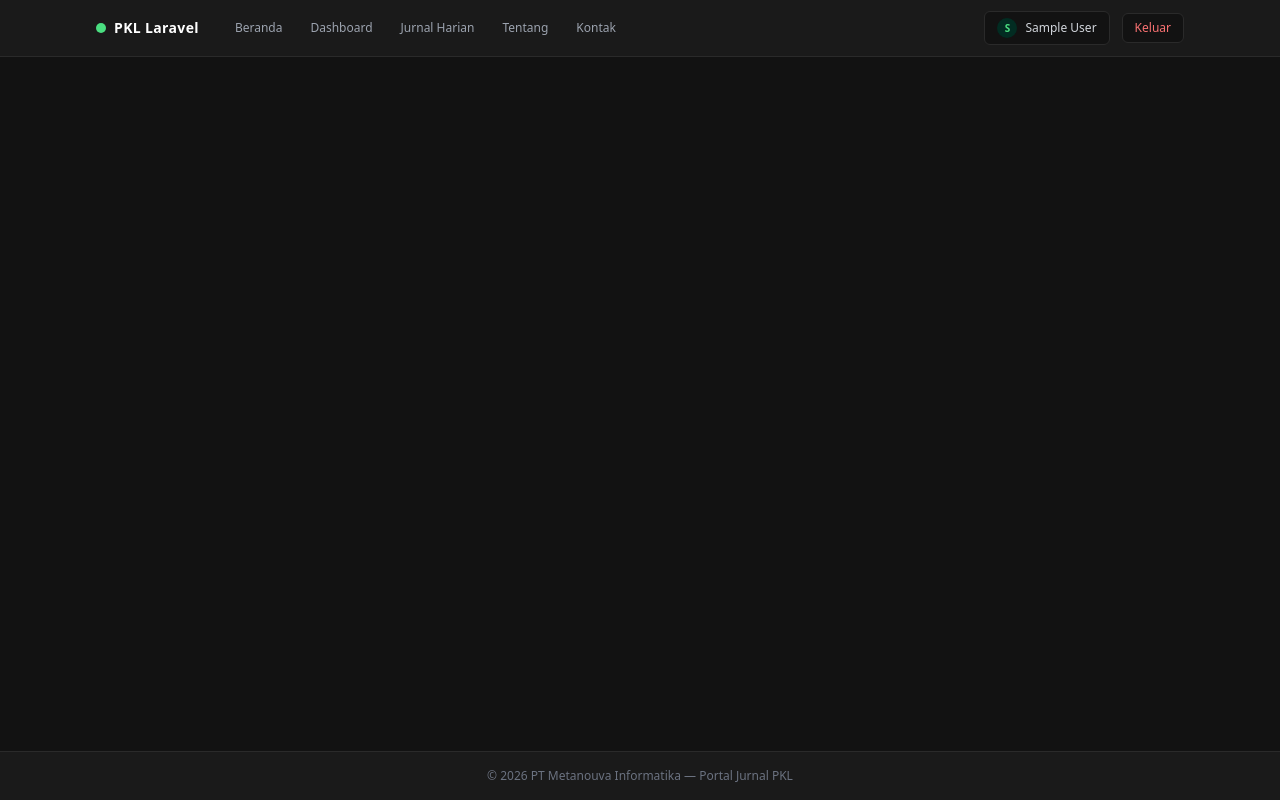
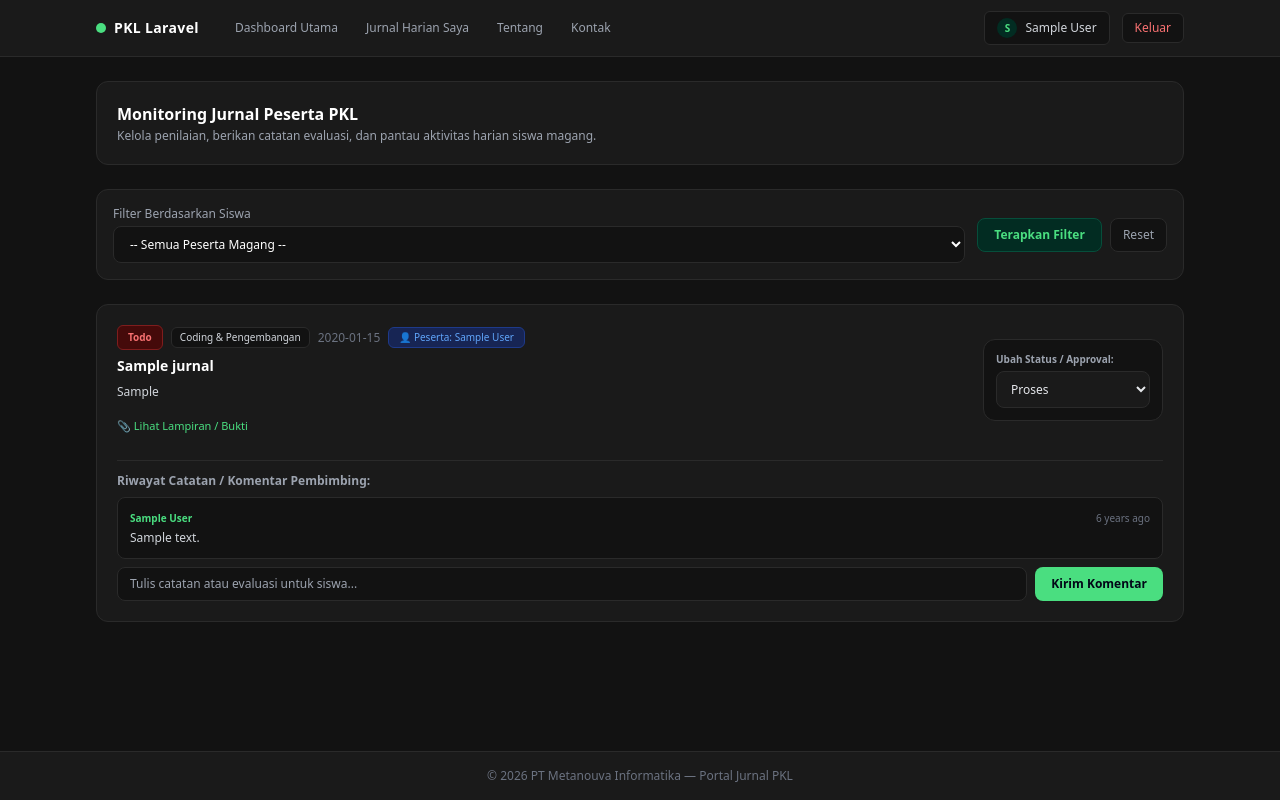
Before and after one commit to rusit591-byte/pkl-laravel-dark, a Laravel app: page /pembimbing/jurnals in a window 1280 px wide. Run offline with Laravel 12, Linux system fonts and the light colour scheme; a user stored in the database is signed in; data comes from the database, SQL or seed files in the repository; tables that the repository leaves empty hold one stand-in row (values such as "Sample post"); some libraries are stand-ins or nearby versions.

Commit message:
fix: resolve mentor view layout and integrate status approval workflow

```diff
--- a/app/Http/Controllers/PembimbingController.php
+++ b/app/Http/Controllers/PembimbingController.php
@@ -12,26 +12,25 @@ class PembimbingController extends Controller
 {
     public function index(Request $request)
     {
+        // Ambil semua jurnal beserta relasinya
         $query = Jurnal::with(['user', 'kategori', 'komentars.user']);
 
-        // Filter berdasarkan peserta jika dipilih
+        // Filter jika pembimbing memilih siswa tertentu
         if ($request->filled('user_id')) {
             $query->where('user_id', $request->user_id);
         }
 
-        $jurnals = $query->latest('tanggal')->paginate(5)->withQueryString();
+        $jurnals = $query->latest('tanggal')->paginate(10)->withQueryString();
 
-        // Ambil data user yang memiliki role peserta
-        $pesertas = User::where('role', 'peserta')->get();
+        // Ambil data peserta (gunakan pengaman jika kolom role berbeda)
+        $pesertas = User::where('role', 'peserta')->orWhere('role', 'siswa')->get();
 
         return view('pembimbing.jurnals.index', compact('jurnals', 'pesertas'));
     }
 
     public function storeKomentar(Request $request, Jurnal $jurnal)
     {
-        $request->validate([
-            'isi' => 'required|string',
-        ]);
+        $request->validate(['isi' => 'required|string']);
 
         Komentar::create([
             'jurnal_id' => $jurnal->id,
@@ -44,13 +43,9 @@ class PembimbingController extends Controller
 
     public function updateStatus(Request $request, Jurnal $jurnal)
     {
-        $request->validate([
-            'status' => 'required|string',
-        ]);
+        $request->validate(['status' => 'required|string']);
 
-        $jurnal->update([
-            'status' => $request->status,
-        ]);
+        $jurnal->update(['status' => $request->status]);
 
         return back()->with('success', 'Status jurnal berhasil diperbarui.');
     }
--- a/resources/views/layouts/app.blade.php
+++ b/resources/views/layouts/app.blade.php
@@ -39,24 +39,19 @@
                     </a>
 
                     <div class="hidden md:flex items-center gap-1 text-xs">
-                        <!-- Beranda (Sekarang bisa diklik) -->
-                        <a href="{{ route('home') }}" class="px-3 py-1.5 rounded-md transition {{ request()->routeIs('home') ? 'bg-appBg text-accentGreen font-semibold border border-borderSubtle' : 'text-gray-400 hover:text-white' }}">
-                            Beranda
+    <!-- Tombol Utama diarahkan ke Dashboard -->
+    <a href="{{ route('dashboard') }}" class="px-3 py-1.5 rounded-md transition {{ request()->routeIs('dashboard*') || request()->routeIs('home') ? 'bg-appBg text-accentGreen font-semibold border border-borderSubtle' : 'text-gray-400 hover:text-white' }}">
+        Dashboard Utama
     </a>
 
     @auth
-                            <!-- Dashboard (Ditambahkan agar bisa diakses dari navbar) -->
-                            <a href="{{ route('dashboard') }}" class="px-3 py-1.5 rounded-md transition {{ request()->routeIs('dashboard') ? 'bg-appBg text-accentGreen font-semibold border border-borderSubtle' : 'text-gray-400 hover:text-white' }}">
-                                Dashboard
-                            </a>
-
         @if(Auth::user()->role === 'pembimbing')
             <a href="{{ route('pembimbing.jurnals') }}" class="px-3 py-1.5 rounded-md transition {{ request()->routeIs('pembimbing.jurnals*') ? 'bg-appBg text-accentGreen font-semibold border border-borderSubtle' : 'text-gray-400 hover:text-white' }}">
-                                    Monitoring Jurnal
+                Monitoring Jurnal Siswa
             </a>
         @else
             <a href="{{ route('jurnals.index') }}" class="px-3 py-1.5 rounded-md transition {{ request()->routeIs('jurnals*') ? 'bg-appBg text-accentGreen font-semibold border border-borderSubtle' : 'text-gray-400 hover:text-white' }}">
-                                    Jurnal Harian
+                Jurnal Harian Saya
             </a>
         @endif
     @endauth
--- a/resources/views/pembimbing/jurnals/index.blade.php
+++ b/resources/views/pembimbing/jurnals/index.blade.php
@@ -1,27 +1,32 @@
-<x-app-layout>
-    <x-slot name="header">
-        <h2 class="font-semibold text-xl text-white leading-tight">
-            {{ __('Monitoring & Penilaian Jurnal Peserta PKL') }}
-        </h2>
-    </x-slot>
+@extends('layouts.app')
 
-    <div class="py-12 bg-darkBase min-h-screen text-gray-200">
-        <div class="max-w-7xl mx-auto sm:px-6 lg:px-8 space-y-6">
+@section('title', 'Monitoring Jurnal Peserta PKL')
+
+@section('content')
+<div class="space-y-6">
+
+    <!-- Header Halaman -->
+    <div class="bg-cardSurface border border-borderSubtle rounded-xl p-5 flex flex-col sm:flex-row items-start sm:items-center justify-between gap-4">
+        <div>
+            <h1 class="text-base font-bold text-white">Monitoring Jurnal Peserta PKL</h1>
+            <p class="text-xs text-gray-400 mt-0.5">Kelola penilaian, berikan catatan evaluasi, dan pantau aktivitas harian siswa magang.</p>
+        </div>
+    </div>
 
     <!-- Notifikasi Sukses -->
     @if(session('success'))
-                <div class="bg-green-900/50 border border-green-500 text-green-300 px-4 py-3 rounded-lg text-sm">
+        <div class="bg-emerald-950/60 border border-emerald-500/50 text-emerald-300 px-4 py-3 rounded-xl text-xs">
             {{ session('success') }}
         </div>
     @endif
 
-            <!-- Filter Berdasarkan Peserta -->
-            <div class="bg-darkSurface border border-darkBorder p-4 rounded-lg shadow-sm">
-                <form method="GET" action="{{ route('pembimbing.jurnals') }}" class="flex flex-wrap items-center gap-4">
-                    <div class="flex-1 min-w-[200px]">
-                        <label class="block text-xs font-medium text-gray-400 mb-1">Filter Siswa / Peserta</label>
-                        <select name="user_id" class="w-full bg-darkBase border border-darkBorder rounded text-sm text-gray-200 p-2 focus:border-accentGreen">
-                            <option value="">-- Semua Peserta --</option>
+    <!-- Form Filter Berdasarkan Peserta -->
+    <div class="bg-cardSurface border border-borderSubtle rounded-xl p-4">
+        <form method="GET" action="{{ route('pembimbing.jurnals') }}" class="flex flex-wrap items-center gap-3">
+            <div class="flex-1 min-w-[240px]">
+                <label class="block text-xs font-medium text-gray-400 mb-1">Filter Berdasarkan Siswa</label>
+                <select name="user_id" class="w-full bg-appBg border border-borderSubtle rounded-lg px-3 py-2 text-xs text-white focus:outline-none focus:border-accentGreen">
+                    <option value="">-- Semua Peserta Magang --</option>
                     @foreach($pesertas as $peserta)
                         <option value="{{ $peserta->id }}" {{ request('user_id') == $peserta->id ? 'selected' : '' }}>
                             {{ $peserta->name }}
@@ -29,101 +34,111 @@
                     @endforeach
                 </select>
             </div>
-                    <div class="flex items-end gap-2 mt-5">
-                        <button type="submit" class="px-4 py-2 bg-accentGreen text-slate-950 text-xs font-bold rounded hover:bg-green-400 transition">
-                            Filter
+            <div class="flex items-end gap-2 mt-5 sm:mt-0">
+                <button type="submit" class="bg-emerald-950 border border-emerald-900 text-accentGreen hover:bg-emerald-900 text-xs font-semibold px-4 py-2 rounded-lg transition">
+                    Terapkan Filter
                 </button>
-                        <a href="{{ route('pembimbing.jurnals') }}" class="px-4 py-2 bg-darkBase border border-darkBorder text-gray-300 text-xs rounded hover:bg-darkBorder transition">
+                <a href="{{ route('pembimbing.jurnals') }}" class="px-3 py-2 bg-appBg border border-borderSubtle text-gray-400 hover:text-white text-xs rounded-lg transition" title="Reset Filter">
                     Reset
                 </a>
             </div>
         </form>
     </div>
 
-            <!-- Tabel Daftar Jurnal Peserta -->
-            <div class="bg-darkSurface border border-darkBorder overflow-hidden shadow-sm sm:rounded-lg p-6">
-                <h3 class="text-lg font-medium text-white mb-4">Daftar Jurnal Terhubung dengan Peserta</h3>
-
-                @if($jurnals->isEmpty())
-                    <p class="text-gray-400 text-sm">Belum ada catatan jurnal dari peserta yang sesuai.</p>
-                @else
-                    <div class="overflow-x-auto">
-                        <table class="w-full text-left text-sm text-gray-300 border-collapse">
-                            <thead>
-                                <tr class="border-b border-darkBorder text-gray-400">
-                                    <th class="py-3 px-4">Tanggal</th>
-                                    <th class="py-3 px-4">Nama Peserta</th>
-                                    <th class="py-3 px-4">Kegiatan / Deskripsi</th>
-                                    <th class="py-3 px-4">Status & Approval</th>
-                                    <th class="py-3 px-4">Aksi Penilaian & Komentar</th>
-                                </tr>
-                            </thead>
-                            <tbody class="divide-y divide-darkBorder">
-                                @foreach($jurnals as $jurnal)
-                                    <tr class="hover:bg-darkBorder/30 align-top">
-                                        <td class="py-3 px-4 whitespace-nowrap">{{ $jurnal->tanggal }}</td>
-                                        <td class="py-3 px-4 font-medium text-white">{{ $jurnal->user->name ?? 'Peserta' }}</td>
-                                        <td class="py-3 px-4">
-                                            <div class="font-semibold text-white">{{ $jurnal->judul }}</div>
-                                            <div class="text-xs text-gray-400 mt-1">{{ $jurnal->deskripsi }}</div>
-                                            <span class="inline-block mt-2 px-2 py-0.5 bg-darkBase border border-darkBorder rounded text-[10px] text-gray-300">
-                                                Kategori: {{ $jurnal->kategori->nama ?? 'Umum' }}
-                                            </span>
-                                        </td>
-                                        <td class="py-3 px-4 whitespace-nowrap">
+    <!-- Daftar Jurnal Peserta -->
+    <div class="space-y-4">
+        @forelse($jurnals as $jurnal)
+            <div class="bg-cardSurface border border-borderSubtle rounded-xl p-5 flex flex-col justify-between gap-4">
+                <div class="flex flex-col md:flex-row justify-between items-start md:items-center gap-4">
+                    <div class="space-y-1.5 flex-1">
+                        <div class="flex items-center gap-2 flex-wrap">
                             <!-- Badge Status -->
-                                            <span class="inline-block mb-2 px-2.5 py-1 rounded text-xs font-semibold
-                                                {{ $jurnal->status == 'selesai' ? 'bg-green-900 text-green-300' : ($jurnal->status == 'revisi' ? 'bg-yellow-900 text-yellow-300' : 'bg-blue-900 text-blue-300') }}">
+                            <span class="text-[10px] font-bold px-2.5 py-1 rounded-md {{ strtolower($jurnal->status) == 'selesai' ? 'bg-emerald-950 text-accentGreen border border-emerald-900' : (strtolower($jurnal->status) == 'proses' ? 'bg-amber-950 text-amber-400 border border-amber-900' : 'bg-red-950 text-red-400 border border-red-900') }}">
                                 {{ ucfirst($jurnal->status) }}
                             </span>
 
-                                            <!-- Form Ubah Status / Approve -->
-                                            <form action="{{ route('pembimbing.status.update', $jurnal->id) }}" method="POST" class="space-y-1">
-                                                @csrf
-                                                @method('PATCH')
-                                                <select name="status" onchange="this.form.submit()" class="text-xs bg-darkBase border border-darkBorder rounded p-1 text-gray-200 focus:border-accentGreen">
-                                                    <option value="proses" {{ $jurnal->status == 'proses' ? 'selected' : '' }}>Proses</option>
-                                                    <option value="selesai" {{ $jurnal->status == 'selesai' ? 'selected' : '' }}>Approve (Selesai)</option>
-                                                    <option value="revisi" {{ $jurnal->status == 'revisi' ? 'selected' : '' }}>Minta Revisi</option>
-                                                </select>
-                                            </form>
-                                        </td>
-                                        <td class="py-3 px-4">
-                                            <!-- Form Kirim Komentar Pembimbing -->
-                                            <form action="{{ route('pembimbing.komentar', $jurnal->id) }}" method="POST" class="space-y-2">
-                                                @csrf
-                                                <textarea name="isi" rows="2" placeholder="Tulis catatan atau evaluasi..." class="w-full text-xs bg-darkBase border border-darkBorder rounded p-2 text-gray-200 focus:outline-none focus:border-accentGreen" required></textarea>
-                                                <button type="submit" class="px-3 py-1 bg-accentGreen text-slate-950 text-xs font-bold rounded hover:bg-green-400 transition">
-                                                    Kirim Komentar
-                                                </button>
-                                            </form>
+                            <!-- Badge Kategori -->
+                            @if($jurnal->kategori)
+                                <span class="text-[10px] bg-appBg border border-borderSubtle text-gray-300 px-2 py-0.5 rounded-md">
+                                    {{ $jurnal->kategori->nama }}
+                                </span>
+                            @endif
 
-                                            <!-- Daftar Komentar / Evaluasi Sebelumnya -->
-                                            @if($jurnal->komentars && $jurnal->komentars->count() > 0)
-                                                <div class="mt-3 pt-2 border-t border-darkBorder space-y-1">
-                                                    <span class="text-xs font-semibold text-gray-400">Riwayat Catatan Pembimbing:</span>
-                                                    @foreach($jurnal->komentars as $komentar)
-                                                        <div class="text-xs bg-darkBase p-2 rounded border border-darkBorder/50 text-gray-300">
-                                                            <p>{{ $komentar->isi }}</p>
-                                                            <span class="text-[10px] text-gray-500">{{ $komentar->created_at->diffForHumans() }} oleh {{ $komentar->user->name ?? 'Pembimbing' }}</span>
-                                                        </div>
-                                                    @endforeach
-                                                </div>
+                            <span class="text-xs text-gray-500">{{ $jurnal->tanggal }}</span>
+
+                            <!-- Nama Peserta -->
+                            @if(isset($jurnal->user))
+                                <span class="text-[10px] bg-blue-950 text-blue-400 border border-blue-900 px-2.5 py-0.5 rounded-md font-medium">
+                                    👤 Peserta: {{ $jurnal->user->name }}
+                                </span>
                             @endif
-                                        </td>
-                                    </tr>
-                                @endforeach
-                            </tbody>
-                        </table>
                         </div>
 
-                    <!-- Paginasi -->
-                    <div class="mt-4">
-                        {{ $jurnals->links() }}
+                        <h2 class="text-sm font-bold text-white">{{ $jurnal->judul }}</h2>
+                        <p class="text-xs text-gray-300 leading-relaxed">{{ $jurnal->deskripsi }}</p>
+
+                        <!-- Lampiran Link -->
+                        @if($jurnal->lampiran)
+                            <div class="pt-1">
+                                <a href="{{ asset('storage/' . $jurnal->lampiran) }}" target="_blank" class="text-[11px] text-accentGreen hover:underline inline-flex items-center gap-1">
+                                    📎 Lihat Lampiran / Bukti
+                                </a>
                             </div>
                         @endif
                     </div>
 
+                    <!-- Form Ubah Status / Approval Langsung oleh Pembimbing -->
+                    <div class="self-end md:self-center bg-appBg border border-borderSubtle p-3 rounded-xl min-w-[180px]">
+                        <label class="block text-[10px] font-semibold text-gray-400 mb-1">Ubah Status / Approval:</label>
+                        <form action="{{ route('pembimbing.status.update', $jurnal->id) }}" method="POST">
+                            @csrf
+                            @method('PATCH')
+                            <select name="status" onchange="this.form.submit()" class="w-full text-xs bg-cardSurface border border-borderSubtle rounded-lg px-2.5 py-2 text-gray-200 focus:border-accentGreen focus:outline-none cursor-pointer">
+                                <option value="proses" {{ strtolower($jurnal->status) == 'proses' ? 'selected' : '' }}>Proses</option>
+                                <option value="selesai" {{ strtolower($jurnal->status) == 'selesai' ? 'selected' : '' }}>Approve (Selesai)</option>
+                                <option value="revisi" {{ strtolower($jurnal->status) == 'revisi' ? 'selected' : '' }}>Minta Revisi</option>
+                            </select>
+                        </form>
                     </div>
                 </div>
-</x-app-layout>
+
+                <!-- Bagian Komentar / Catatan Pembimbing -->
+                <div class="mt-2 pt-3 border-t border-borderSubtle space-y-2">
+                    <h3 class="text-xs font-semibold text-gray-400">Riwayat Catatan / Komentar Pembimbing:</h3>
+                    @forelse($jurnal->komentars as $komentar)
+                        <div class="bg-appBg border border-borderSubtle p-3 rounded-lg text-xs space-y-1">
+                            <div class="flex justify-between text-[10px] text-gray-500">
+                                <span class="font-bold text-accentGreen">{{ $komentar->user->name ?? 'Pembimbing' }}</span>
+                                <span>{{ $komentar->created_at->diffForHumans() }}</span>
+                            </div>
+                            <p class="text-gray-300">{{ $komentar->isi }}</p>
+                        </div>
+                    @empty
+                        <p class="text-[11px] text-gray-500 italic">Belum ada catatan dari pembimbing.</p>
+                    @endforelse
+
+                    <!-- Form Input Komentar Pembimbing -->
+                    <form action="{{ route('pembimbing.komentar', $jurnal->id) }}" method="POST" class="mt-2 flex gap-2">
+                        @csrf
+                        <input type="text" name="isi" placeholder="Tulis catatan atau evaluasi untuk siswa..." class="flex-1 bg-appBg border border-borderSubtle rounded-lg px-3 py-2 text-xs text-white focus:outline-none focus:border-accentGreen" required>
+                        <button type="submit" class="bg-accentGreen hover:bg-green-400 text-slate-950 font-bold px-4 py-2 rounded-lg text-xs transition shadow-sm">
+                            Kirim Komentar
+                        </button>
+                    </form>
+                </div>
+
+            </div>
+        @empty
+            <div class="bg-cardSurface border border-borderSubtle rounded-xl p-8 text-center text-gray-500 text-xs">
+                Belum ada catatan jurnal harian dari peserta magang yang ditemukan.
+            </div>
+        @endforelse
+    </div>
+
+    <!-- Pagination links -->
+    <div class="pt-2">
+        {{ $jurnals->links() }}
+    </div>
+
+</div>
+@endsection
--- a/routes/web.php
+++ b/routes/web.php
@@ -1,42 +1,39 @@
 <?php
 
 use Illuminate\Support\Facades\Route;
-use App\Http\Controllers\PageController;
 use App\Http\Controllers\JurnalController;
 use App\Http\Controllers\ProfileController;
 use App\Http\Controllers\PembimbingController;
 use App\Http\Controllers\DashboardController;
 use App\Http\Controllers\ExportController;
 
-// Halaman Publik / Statis
-Route::get('/', [PageController::class, 'home'])->name('home');
-Route::get('/about', [PageController::class, 'about'])->name('about');
-Route::get('/contact', [PageController::class, 'contact'])->name('contact');
+// Halaman Utama langsung diarahkan ke Dashboard jika login, atau ke Login jika belum
+Route::get('/', [DashboardController::class, 'index'])->middleware(['auth'])->name('home');
+Route::get('/dashboard', [DashboardController::class, 'index'])->middleware(['auth'])->name('dashboard');
 
-// Route yang membutuhkan autentikasi (Login)
+// Halaman Statis Pendukung
+Route::get('/about', [App\Http\Controllers\PageController::class, 'about'])->name('about');
+Route::get('/contact', [App\Http\Controllers\PageController::class, 'contact'])->name('contact');
+
+// Route yang membutuhkan autentikasi (Peserta / Umum)
 Route::middleware(['auth'])->group(function () {
-
-    // Dashboard Ringkasan (Agregasi Data)
-    Route::get('/dashboard', [DashboardController::class, 'index'])->name('dashboard');
-
-    // CRUD Jurnal Harian (Peserta)
+    // CRUD Jurnal Harian
     Route::resource('jurnals', JurnalController::class);
 
     // Export PDF
     Route::get('/jurnals/export-pdf', [ExportController::class, 'exportPdf'])->name('jurnals.export-pdf');
 
-    // Manajemen Profil (Breeze)
+    // Manajemen Profil
     Route::get('/profile', [ProfileController::class, 'edit'])->name('profile.edit');
     Route::patch('/profile', [ProfileController::class, 'update'])->name('profile.update');
     Route::delete('/profile', [ProfileController::class, 'destroy'])->name('profile.destroy');
 });
 
-// Route Khusus Pembimbing (Dilindungi Middleware Role)
+// Route Khusus Pembimbing
 Route::middleware(['auth', 'role:pembimbing'])->prefix('pembimbing')->name('pembimbing.')->group(function () {
     Route::get('/jurnals', [PembimbingController::class, 'index'])->name('jurnals');
     Route::post('/jurnals/{jurnal}/komentar', [PembimbingController::class, 'storeKomentar'])->name('komentar');
     Route::patch('/jurnals/{jurnal}/status', [PembimbingController::class, 'updateStatus'])->name('status.update');
 });
 
-// MEMUAT RUTE AUTENTIKASI
 require __DIR__.'/auth.php';
```
Lines whose indentation alone changed are shown as unchanged.
